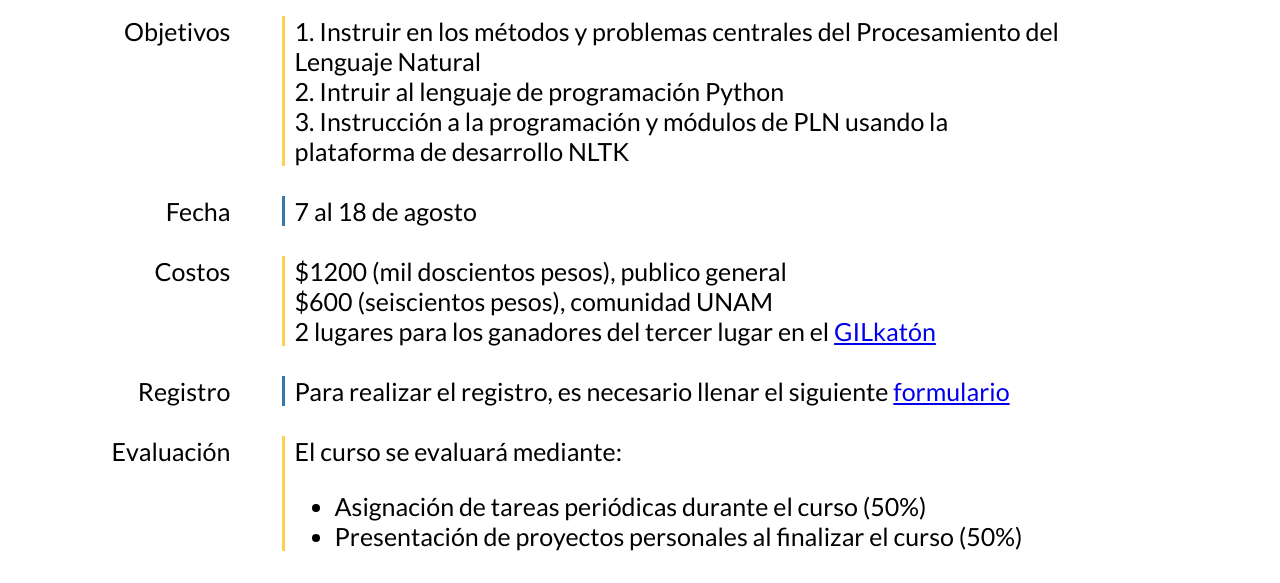
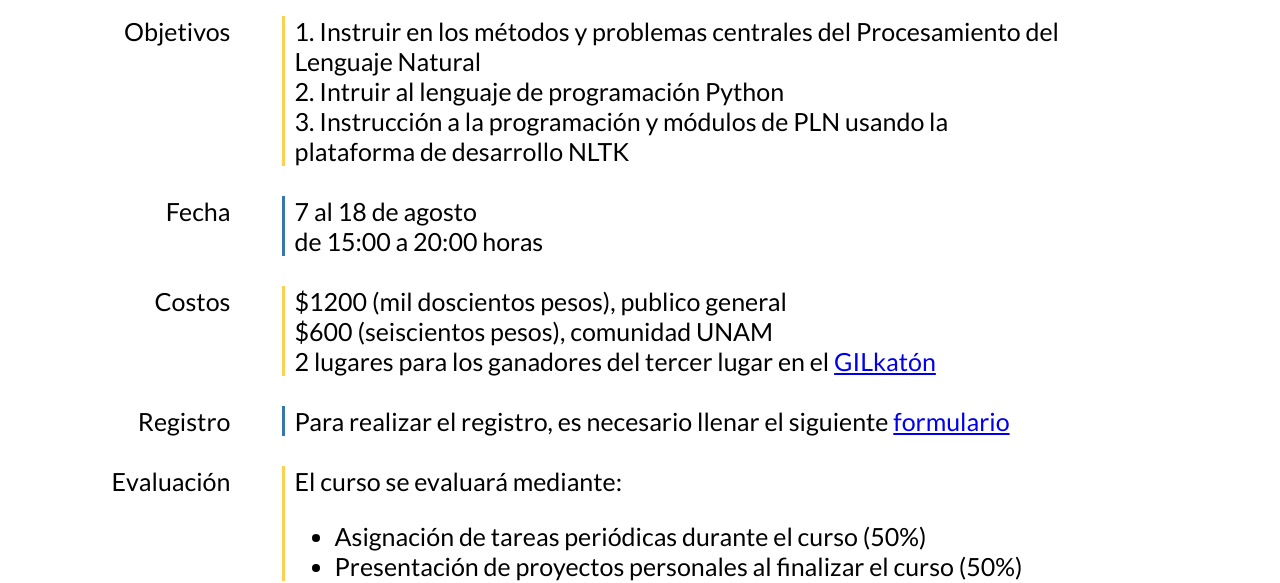
Before and after one commit to Bcalatayud/CursoPLN, a plain HTML site: page index.html in a window 1280 px wide. Shown: the part 228-811 px from the top of the page. Drawn offline with Linux system fonts and the light colour scheme.

Commit message:
Horario
Se agregó el horario del curso

```diff
--- a/index.html
+++ b/index.html
@@ -56,6 +56,7 @@
 	</div>
 	<div class="Descripciones" style="border-color: #3877ac">
 		<p>7 al 18 de agosto</p>
+		<p>de 15:00 a 20:00 horas</p>
 	</div>
 </div>
 <br>
```
